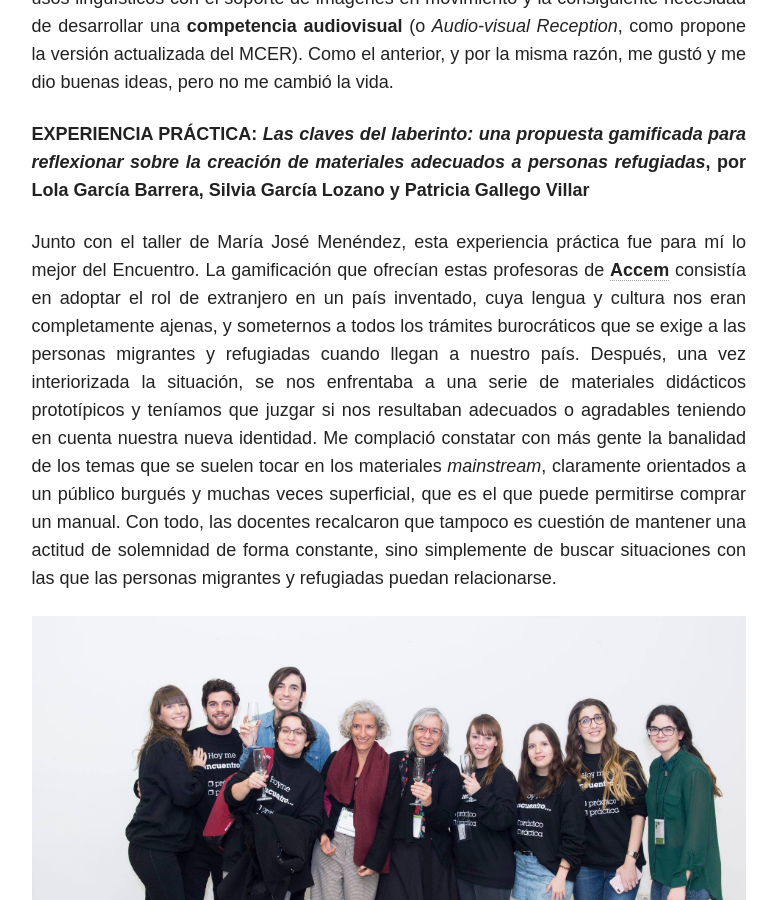
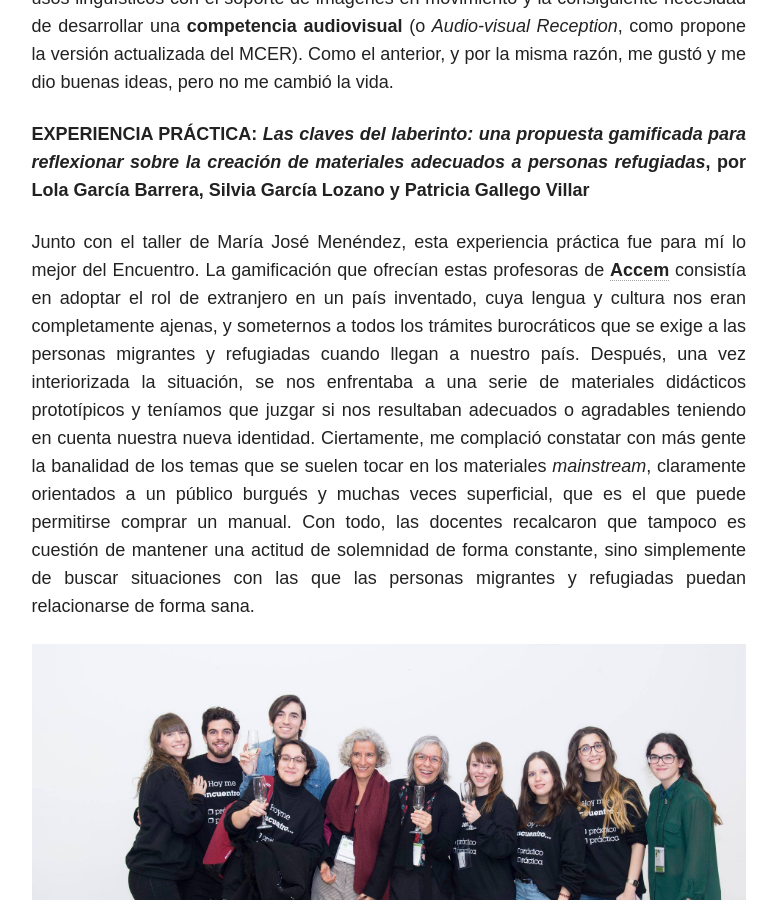
Before and after one commit to immalopez/immalopez.github.io, a Jekyll site: the page built from _posts/blog/2018-12-27-yo-una-joven-padawan.md, in a window 1280 px wide and 900 px high, scrolled down 4337 px. Shown: the whole window, without its empty margins (348-1125 px from the left). Built offline with Jekyll 4.4.1, drawn with Linux system fonts in a browser that asks for light colours; nearby versions of some CDN libraries; comment, search, counter and statistics services are not loaded.

Commit message:
Update 2018-12-27-yo-una-joven-padawan.md

```diff
--- a/_posts/blog/2018-12-27-yo-una-joven-padawan.md
+++ b/_posts/blog/2018-12-27-yo-una-joven-padawan.md
@@ -47,6 +47,6 @@ Este taller se hacía cargo de la realidad contraria a la del primero: la prolif
 
 **EXPERIENCIA PRÁCTICA: _Las claves del laberinto: una propuesta gamificada para reflexionar sobre la creación de materiales adecuados a personas refugiadas_, por Lola García Barrera, Silvia García Lozano y Patricia Gallego Villar**
 
-Junto con el taller de María José Menéndez, esta experiencia práctica fue para mí lo mejor del Encuentro. La gamificación que ofrecían estas profesoras de <a href="https://www.accem.es" target="_blank">**Accem**</a> consistía en adoptar el rol de extranjero en un país inventado, cuya lengua y cultura nos eran completamente ajenas, y someternos a todos los trámites burocráticos que se exige a las personas migrantes y refugiadas cuando llegan a nuestro país. Después, una vez interiorizada la situación, se nos enfrentaba a una serie de materiales didácticos prototípicos y teníamos que juzgar si nos resultaban adecuados o agradables teniendo en cuenta nuestra nueva identidad. Me complació constatar con más gente la banalidad de los temas que se suelen tocar en los materiales _mainstream_, claramente orientados a un público burgués y muchas veces superficial, que es el que puede permitirse comprar un manual. Con todo, las docentes recalcaron que tampoco es cuestión de mantener una actitud de solemnidad de forma constante, sino simplemente de buscar situaciones con las que las personas migrantes y refugiadas puedan relacionarse.
+Junto con el taller de María José Menéndez, esta experiencia práctica fue para mí lo mejor del Encuentro. La gamificación que ofrecían estas profesoras de <a href="https://www.accem.es" target="_blank">**Accem**</a> consistía en adoptar el rol de extranjero en un país inventado, cuya lengua y cultura nos eran completamente ajenas, y someternos a todos los trámites burocráticos que se exige a las personas migrantes y refugiadas cuando llegan a nuestro país. Después, una vez interiorizada la situación, se nos enfrentaba a una serie de materiales didácticos prototípicos y teníamos que juzgar si nos resultaban adecuados o agradables teniendo en cuenta nuestra nueva identidad. Ciertamente, me complació constatar con más gente la banalidad de los temas que se suelen tocar en los materiales _mainstream_, claramente orientados a un público burgués y muchas veces superficial, que es el que puede permitirse comprar un manual. Con todo, las docentes recalcaron que tampoco es cuestión de mantener una actitud de solemnidad de forma constante, sino simplemente de buscar situaciones con las que las personas migrantes y refugiadas puedan relacionarse de forma sana.
 
 ![Segunda foto grupal](/images/49643224_2075655185791249_7095390048639516672_o.jpg)
```
